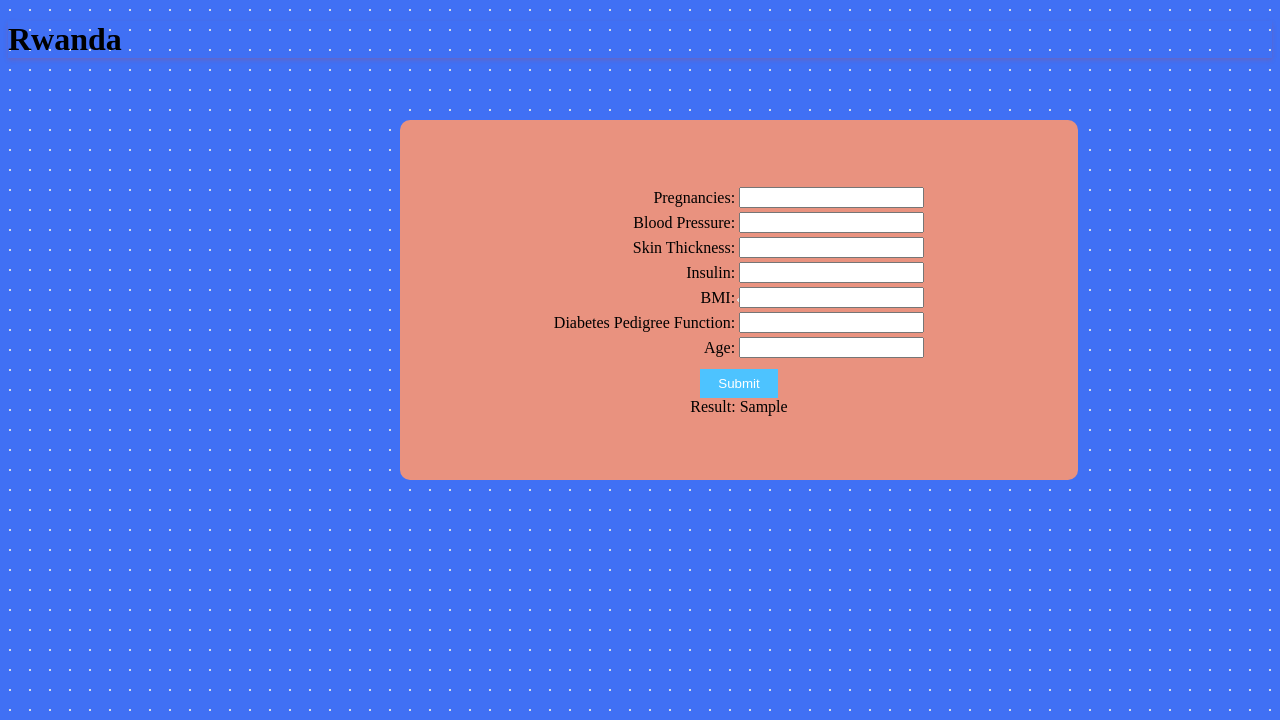
After one commit to Deodate/MACHINELEARNING, a Django app: template bigData/templates/prediction.html in a window 1280 px wide. The commit adds this page. Shown: the top 720 px of the page. Run offline with Django 5.2, Linux system fonts and the light colour scheme; the template is opened without the code that fills it: most values are stand-ins (such as "Sample title", 1, 10 or a date in 2020).

Commit message:
Progress

```diff
--- a/bigData/bigData/urls.py
+++ b/bigData/bigData/urls.py
@@ -20,5 +20,8 @@ from bigData.bigData import views
 
 urlpatterns = [
     path('admin/', admin.site.urls),
-    path("", views.home)
+    path("", views.home),
+    path("prediction/", views.prediction),
+    path("prediction/result", views.result),
+
 ]
--- /dev/null
+++ b/bigData/templates/prediction.html
@@ -0,0 +1,78 @@
+<!DOCTYPE html>
+<html lang="en">
+<head>
+    <meta charset="UTF-8">
+    <title>Big Data --/Prediction</title>
+     <style type="text/css">
+        body {
+             flex-grow: 1;
+             background-size: 20px 20px;
+             background-image: radial-gradient(circle, #e5e5e5e5 1px, rgba(0, 0, 0, 0) 1px);
+             box-shadow: 0px 2px 4px rgba(204, 67, 67, 0.25);
+             zoom: 1;
+             background-color: #4070f4;
+        }
+       .main{
+         position: fixed;
+         top: 120px;
+         left: 400px;
+          width: 550px;
+          background-color: #E9927F;
+          background-image: radial-gradient(circle, #e5e5e5e5 2px, rgba(0, 0, 0, 0) 2px);
+          border-radius: 10px;
+          align-item: center;
+          padding: 5%;
+         }
+         input[type=submit]{
+         background-color: #4dc3ff;
+         border:2px;
+         color: white;
+         padding:7px 18px;
+         cursor:pointer;
+         margin-top:8px;
+         }
+    </style>
+</head>
+<body>
+
+<h1>Rwanda</h1>
+<div align="center" class="main">
+<form action="result">
+        <table>
+            <tr>
+                  <td align="right">Pregnancies: </td>
+                <td align="left"> <input type="text" name="n1"> </td>
+            </tr>
+              <tr>
+                <td align="right">Blood Pressure: </td>
+                <td align="left"> <input type="text" name="n3"> </td>
+            </tr>
+              <tr>
+                <td align="right">Skin Thickness: </td>
+                <td align="left"> <input type="text" name="n4"> </td>
+            </tr>
+              <tr>
+                <td align="right">Insulin: </td>
+                <td align="left"> <input type="text" name="n5"> </td>
+            </tr>
+              <tr>
+                <td align="right">BMI: </td>
+                <td align="left"> <input type="text" name="n6"> </td>
+            </tr>
+
+              <tr>
+                <td align="right">Diabetes Pedigree Function: </td>
+                <td align="left"> <input type="text" name="n7"> </td>
+            </tr>
+
+              <tr>
+                <td align="right">Age: </td>
+                <td align="left"> <input type="text" name="n8"> </td>
+            </tr>
+        </table>
+    <input type="submit">
+    </form>
+    Result: {{ results2 }}
+</div>
+</body>
+</html>
```
Also changed, not shown: bigData/bigData/settings.py (+7 -1 lines), bigData/bigData/views.py (+13 -0 lines), bigData/templates/home.html (+28 -1 lines).
